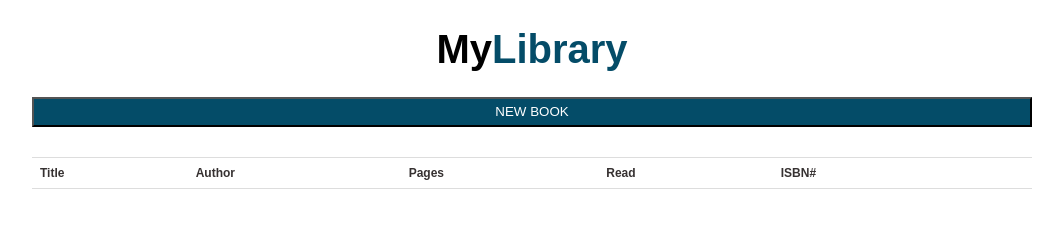
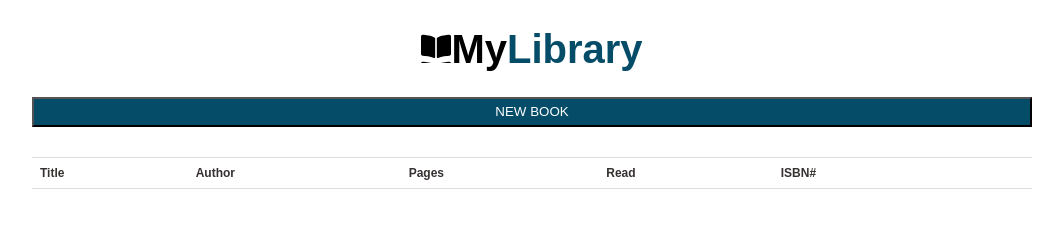
Before and after one commit to Givemo/Library_App, a plain HTML site: page index.html in a window 1280 px wide. Shown: the whole page, without its empty margins (108-1171 px from the left). Drawn offline with Linux system fonts and the light colour scheme.

Commit message:
Added open book icon

```diff
--- a/style.css
+++ b/style.css
@@ -16,6 +16,16 @@ body {
 h1 {
     font-size: 40px;
     margin-bottom: 5px;
+}
+
+h1::before {
+    content: '';
+    background-image: url(book-open.svg);
+    width: 30px;
+    height: 30px;
+    background-size: contain;
+    display: inline-block;
+    color: var(--main);
 }
 
 span {
```
